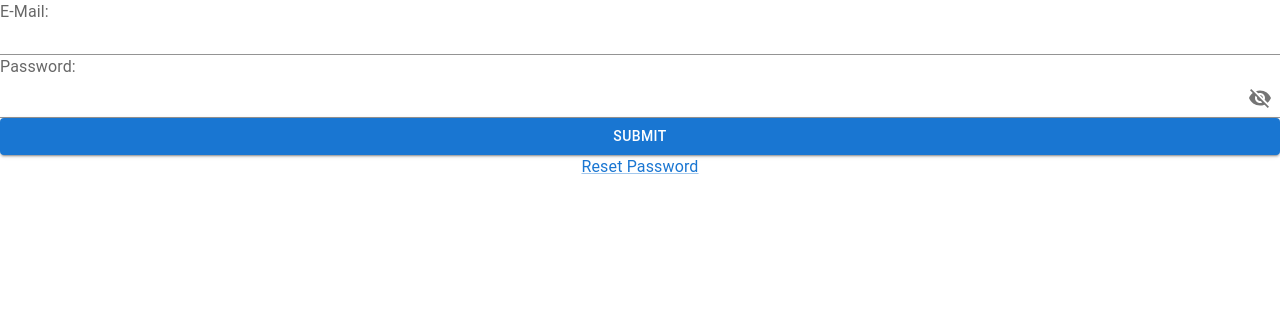
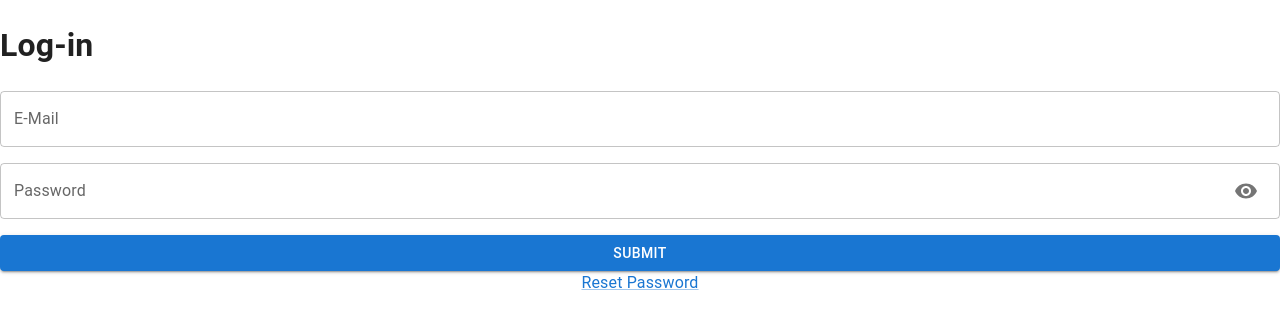
Before and after one commit to luizfeldmann/tcc-fullstack-pucrs, a React (Vite) app: page /login in a window 1280 px wide. Shown: the top 326 px of the page. Built offline with nearby package versions, Linux system fonts and the light colour scheme.

Commit message:
Login form validation

```diff
--- a/package.json
+++ b/package.json
@@ -15,6 +15,7 @@
     "@fontsource/roboto": "^5.1.0",
     "@mui/icons-material": "^6.1.3",
     "@mui/material": "^6.1.3",
+    "email-validator": "^2.0.4",
     "install": "^0.13.0",
     "mui": "^0.0.1",
     "npm": "^10.9.0",
--- a/src/pages/Login/Login.tsx
+++ b/src/pages/Login/Login.tsx
@@ -1,37 +1,97 @@
-import {
-  Button,
-  Input,
-  Link,
-  Stack,
-  FormLabel,
-  IconButton,
-} from "@mui/material";
+import { Button, Link, Stack, IconButton, TextField } from "@mui/material";
 import { Visibility, VisibilityOff } from "@mui/icons-material";
-import { useState } from "react";
+import { validate as validateEmail } from "email-validator";
+import { FormEvent, useState } from "react";
+
+// This implementation is intentionally 'low-level' to explore the involved concepts
 
 const Login = () => {
-  const [bShowPassword, setShowPassword] = useState(false);
+  class CLoginFormState {
+    showPassword: boolean = false;
+    emailError?: string;
+    passwordError?: string;
+  }
+
+  const [state, setState] = useState<CLoginFormState>(new CLoginFormState());
 
   const handleClickShowPassword = () => {
-    setShowPassword(!bShowPassword);
+    setState({
+      ...state,
+      showPassword: !state.showPassword,
+    });
+  };
+
+  const handleOnSubmit = (formEvent: FormEvent) => {
+    formEvent.preventDefault();
+
+    // Read form values
+    const target = formEvent.target as typeof formEvent.target & {
+      email: { value: string };
+      password: { value: string };
+    };
+
+    // Validation
+    let passErr: string | undefined = undefined;
+    let mailErr: string | undefined = undefined;
+
+    const mailValue = target.email.value;
+    const passValue = target.password.value;
+
+    if (!mailValue) mailErr = "Address is required";
+    else if (!validateEmail(mailValue))
+      mailErr = "The e-mail address is invalid";
+
+    if (!passValue) passErr = "Password is required";
+
+    setState((prevState) => ({
+      ...prevState,
+      emailError: mailErr,
+      passwordError: passErr,
+    }));
+
+    // Do Submit
+    // TODO
+  };
+
+  const getError = (message?: string) => {
+    return {
+      error: Boolean(message),
+      helperText: message,
+    };
   };
 
   return (
     <Stack>
-      <FormLabel>E-Mail:</FormLabel>
-      <Input />
-      <FormLabel>Password:</FormLabel>
-      <Input
-        type={bShowPassword ? "text" : "password"}
-        endAdornment={
-          <IconButton onClick={handleClickShowPassword}>
-            {bShowPassword ? <Visibility /> : <VisibilityOff />}
-          </IconButton>
-        }
-      />
-      <Button variant="contained">Submit</Button>
+      <h1>Log-in</h1>
+      <form onSubmit={handleOnSubmit}>
+        <Stack spacing={{ xs: 1, sm: 2 }}>
+          <TextField
+            name="email"
+            label="E-Mail"
+            {...getError(state.emailError)}
+          />
+          <TextField
+            name="password"
+            label="Password"
+            {...getError(state.passwordError)}
+            type={state.showPassword ? "text" : "password"}
+            slotProps={{
+              input: {
+                endAdornment: (
+                  <IconButton onClick={handleClickShowPassword}>
+                    {state.showPassword ? <VisibilityOff /> : <Visibility />}
+                  </IconButton>
+                ),
+              },
+            }}
+          />
+          <Button variant="contained" type="submit">
+            Submit
+          </Button>
+        </Stack>
+      </form>
       <center>
-        <Link>Reset Password</Link>
+        <Link href="/reset-password">Reset Password</Link>
       </center>
     </Stack>
   );
```
